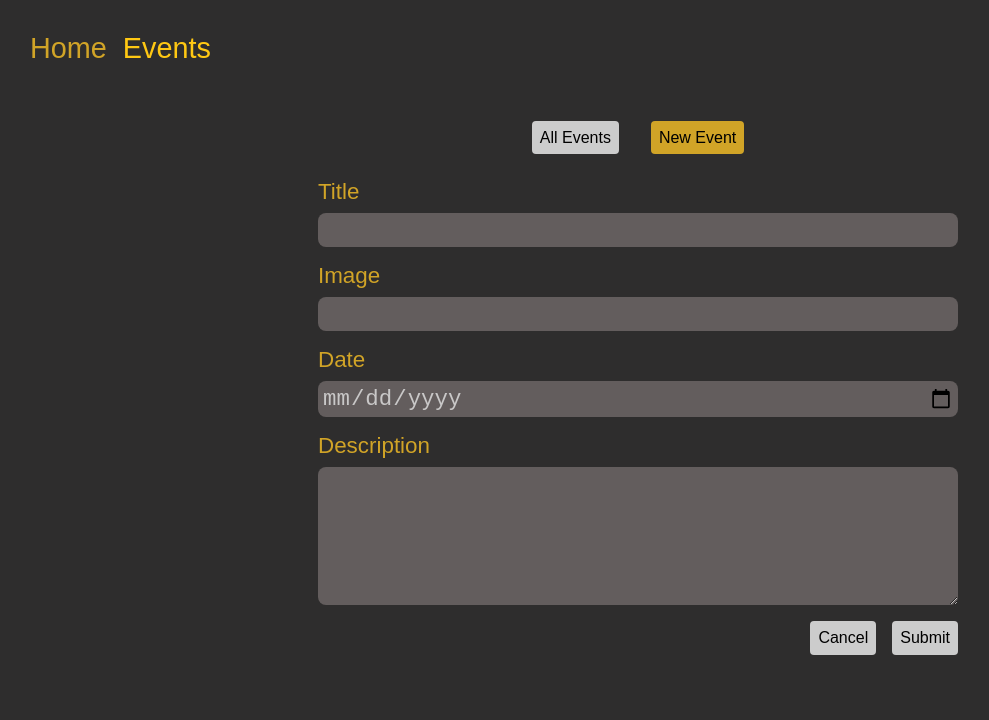
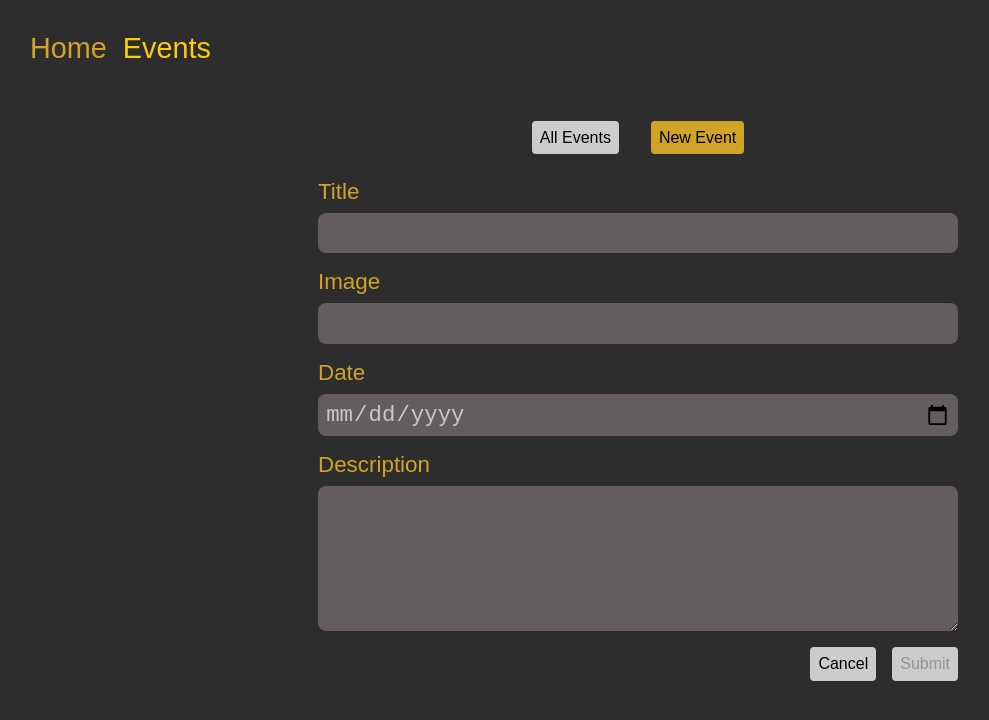
Before and after one commit to SpectreAscended/events, a React (Vite) app: page /events/new in a window 1280 px wide. Shown: the top 720 px of the page, without its empty margins (2-991 px from the left). Built offline with nearby package versions, Linux system fonts and the light colour scheme.

Commit message:
Added validation to form

```diff
--- a/src/components/EventForm.jsx
+++ b/src/components/EventForm.jsx
@@ -1,49 +1,125 @@
 import React from 'react';
 import { Form, useNavigate } from 'react-router-dom';
+import useValidation from '../hooks/useValidation';
 import classes from './EventForm.module.css';
+
+const checkIfEmptyValue = value => {
+  return value.trim() !== '';
+};
+
+const checkIfValidUrl = value => {
+  return (
+    value.trim().includes('.') &&
+    value.trim().includes('/') &&
+    value.trim().length > 4
+  );
+};
 
 const EventForm = ({ method, event }) => {
   const navigate = useNavigate();
+
+  const {
+    enteredValue: titleEnteredValue,
+    hasError: titleHasError,
+    isValid: titleIsValid,
+    changeEnteredValueHandler: titleChangeHandler,
+    inputBlurHandler: titleBlurHandler,
+    resetValues: resetTitle,
+  } = useValidation(checkIfEmptyValue);
+
+  const {
+    enteredValue: imageEnteredValue,
+    hasError: imageHasError,
+    isValid: imageIsValid,
+    changeEnteredValueHandler: imageChangeHandler,
+    inputBlurHandler: imageBlurHandler,
+    resetValues: resetImage,
+  } = useValidation(checkIfValidUrl);
+
+  const {
+    enteredValue: descriptionEnteredValue,
+    hasError: descriptionHasError,
+    isValid: descriptionIsValid,
+    changeEnteredValueHandler: descriptionChangeHandler,
+    inputBlurHandler: descriptionBlurHandler,
+    resetValues: resetDescription,
+  } = useValidation(checkIfEmptyValue);
 
   const cancelHandler = () => {
     navigate('..');
   };
 
+  const inputClassesHandler = inputHasError => {
+    return `${classes.control} ${inputHasError ? classes.error : undefined}`;
+  };
+
+  const titleClasses = inputClassesHandler(titleHasError);
+  const imageClasses = inputClassesHandler(imageHasError);
+  const descriptionClasses = inputClassesHandler(descriptionHasError);
+
+  const formIsValid = titleIsValid && imageIsValid && descriptionIsValid;
+
   return (
     <Form method={method} className={classes.form}>
+      <div className={titleClasses}>
         <label htmlFor="title">Title</label>
         <input
           id="title"
           type="text"
           name="title"
-        defaultValue={event ? event.title : ''}
+          //   defaultValue={event ? event.title : ''}
+          value={event && !titleEnteredValue ? event.title : titleEnteredValue}
+          onChange={titleChangeHandler}
+          onBlur={titleBlurHandler}
         />
+        <p>Title cannot be blank</p>
+      </div>
+      <div className={imageClasses}>
         <label htmlFor="image">Image</label>
         <input
           id="image"
           type="url"
           name="image"
-        defaultValue={event ? event.image : ''}
+          // defaultValue={event ? event.image : ''}
+          value={event && !imageEnteredValue ? event.image : imageEnteredValue}
+          onChange={imageChangeHandler}
+          onBlur={imageBlurHandler}
         />
+        <p>Please enter a valid image URL</p>
+      </div>
+
       <label htmlFor="date">Date</label>
       <input
         id="date"
         type="date"
         name="date"
         defaultValue={event ? event.date : ''}
+        required
       />
+      <div className={descriptionClasses}>
         <label htmlFor="description">Description</label>
         <textarea
           name="description"
           id="description"
           rows="5"
-        defaultValue={event ? event.description : ''}
+          //   defaultValue={event ? event.description : ''}
+          value={
+            event && !descriptionEnteredValue
+              ? event.description
+              : descriptionEnteredValue
+          }
+          onChange={descriptionChangeHandler}
+          onBlur={descriptionBlurHandler}
         />
+        <p>Description cannot be blank</p>
+      </div>
       <div className={classes.actions}>
         <button type="button" onClick={cancelHandler}>
           Cancel
         </button>
-        <button type="submit">Submit</button>
+        <button disabled={!formIsValid} type="submit">
+          Submit
+        </button>
       </div>
     </Form>
   );
--- a/src/components/EventForm.module.css
+++ b/src/components/EventForm.module.css
@@ -19,10 +19,30 @@
   background-color: #635d5d;
   margin: 0 auto;
   font-size: 1.4rem;
-  padding: 0.25rem;
+  padding: 0.45rem;
   border: none;
   border-radius: 0.5rem;
   color: rgb(201, 200, 200);
+}
+
+.control p {
+  display: none;
+}
+
+.control.error input {
+  background-color: rgb(189, 74, 74);
+  border: 1px solid rgb(153, 25, 25);
+}
+
+.control.error textarea {
+  background-color: rgb(189, 74, 74);
+  border: 1px solid rgb(153, 25, 25);
+}
+
+.control.error p {
+  display: block;
+  color: #b13030;
+  margin-top: 0.25rem;
 }
 
 .actions {
@@ -62,6 +82,14 @@
   transform: scaleX(1);
 }
 
+.actions button:disabled {
+  cursor: not-allowed;
+}
+
+.actions button:hover:disabled::before {
+  transform: scaleX(0);
+}
+
 @media only screen and (max-width: 768px) {
   .form {
     padding-inline: 2rem;
@@ -79,11 +107,12 @@
   }
 
   .form input,
-  .form text-area {
+  .form textarea {
     font-size: 1rem;
   }
 
   .actions {
     justify-content: center;
+    margin-top: 2rem;
   }
 }
--- /dev/null
+++ b/src/hooks/useValidation.jsx
@@ -0,0 +1,35 @@
+import { useState } from 'react';
+
+const useValidation = validation => {
+  const [enteredValue, setEnteredValue] = useState('');
+  const [isTouched, setIsTouched] = useState(false);
+
+  const isValid = validation(enteredValue);
+
+  const hasError = isTouched && !isValid;
+
+  const changeEnteredValueHandler = e => {
+    setIsTouched(true);
+    setEnteredValue(e.target.value);
+  };
+
+  const inputBlurHandler = () => {
+    setIsTouched(true);
+  };
+
+  const resetValues = () => {
+    setIsTouched(true);
+    setEnteredValue('');
+  };
+
+  return {
+    enteredValue,
+    changeEnteredValueHandler,
+    inputBlurHandler,
+    isValid,
+    hasError,
+    resetValues,
+  };
+};
+
+export default useValidation;
```
Lines whose indentation alone changed are shown as unchanged.
